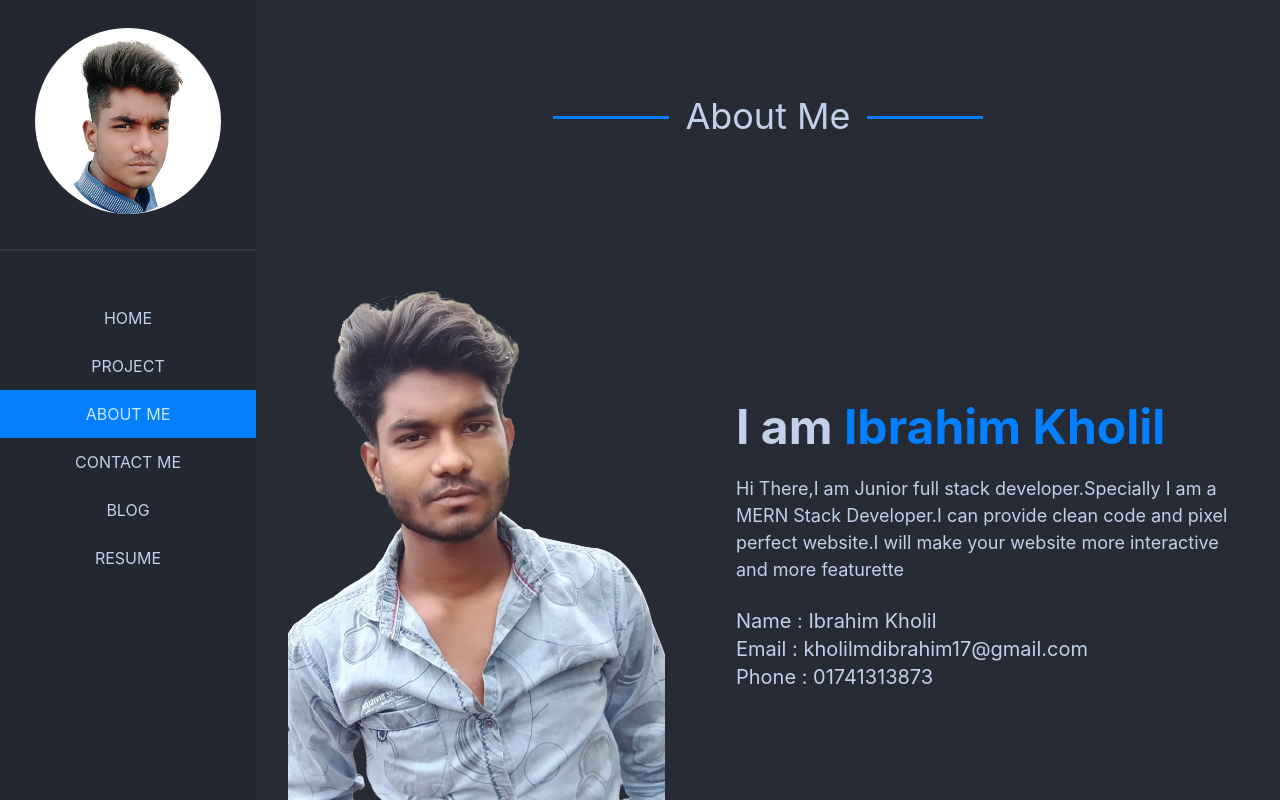
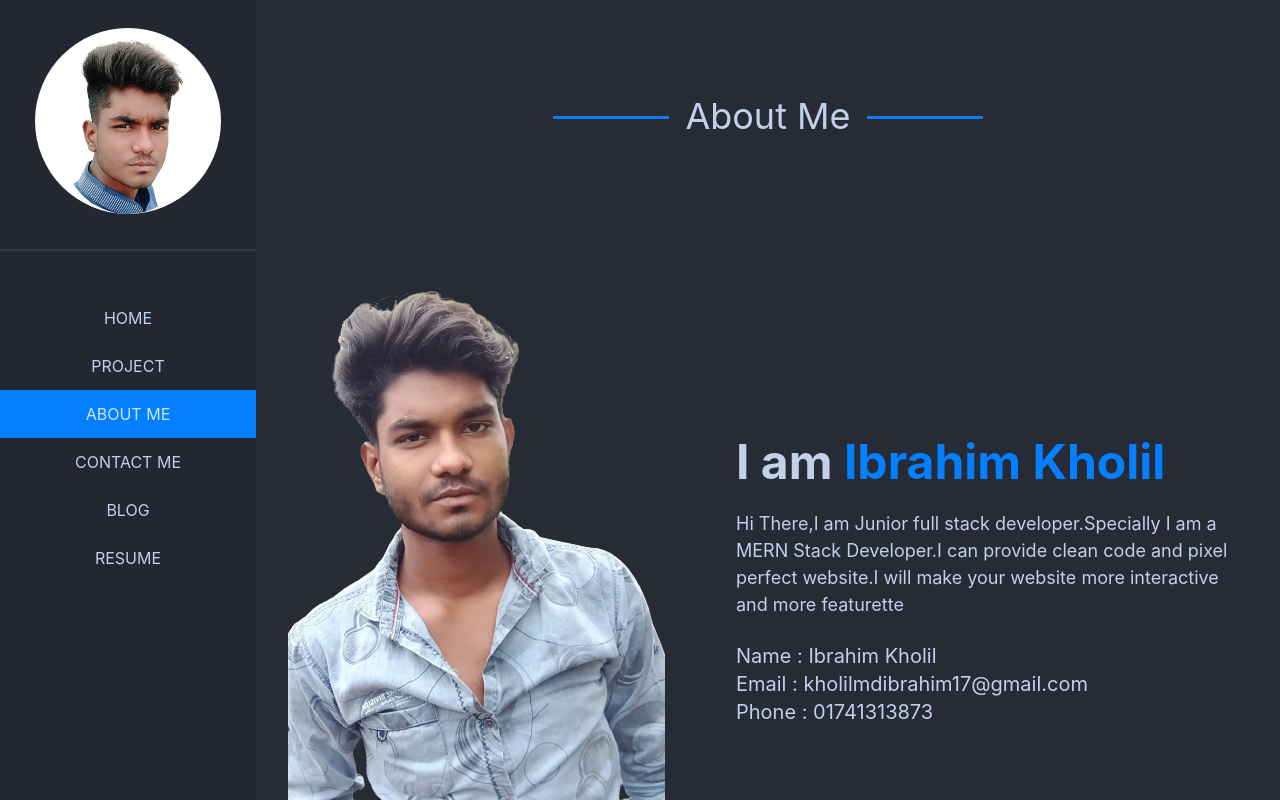
Before and after one commit to MdIbrahimKholil7/portfolio, a React (Create React App) app: page /AboutMe in a window 1280 px wide. Built offline with nearby package versions, Linux system fonts and the light colour scheme.

Commit message:
favicon add

```diff
--- a/public/index.html
+++ b/public/index.html
@@ -24,7 +24,7 @@
       work correctly both with client-side routing and a non-root public URL.
       Learn how to configure a non-root public URL by running `npm run build`.
     -->
-    <title>React App</title>
+    <title>Ibrahim Kholil</title>
   </head>
   <body>
     <noscript>You need to enable JavaScript to run this app.</noscript>
--- a/src/components/Home/AboutMe.js
+++ b/src/components/Home/AboutMe.js
@@ -15,11 +15,12 @@ const AboutMe = () => {
                             src={about} class="xl:w-[320px] img lg:w-[240px] w-[180px] object-cover rounded-lg " alt='aboutImg' />
 
                     </Fade>
+                    <div >
                         <Fade right>
                             <div
                                 data-aos="zoom-in"
                                 data-aos-duration="1000"
-                            className='max-w-lg '>
+                                className='max-w-lg mt-[70px]'>
                                 <h1 class="xl:text-5xl lg:text-4xl text-3xl font-bold">I am <span className='text-[#037fff]'>Ibrahim Kholil</span></h1>
                                 <p class="py-6 lg:text-[16px] xl:text-[18px] text-[16px]">Hi There,I am Junior full stack developer.Specially I am a MERN Stack Developer.I can provide clean code and pixel perfect website.I will make your website more interactive and more featurette</p>
                                 <div>
@@ -34,6 +35,7 @@ const AboutMe = () => {
                     </div>
                 </div>
             </div>
+        </div>
     );
 };
 
```
Also changed, not shown: 1 other file (tests, documents, lock files or other folders). Lines whose indentation alone changed are shown as unchanged.
